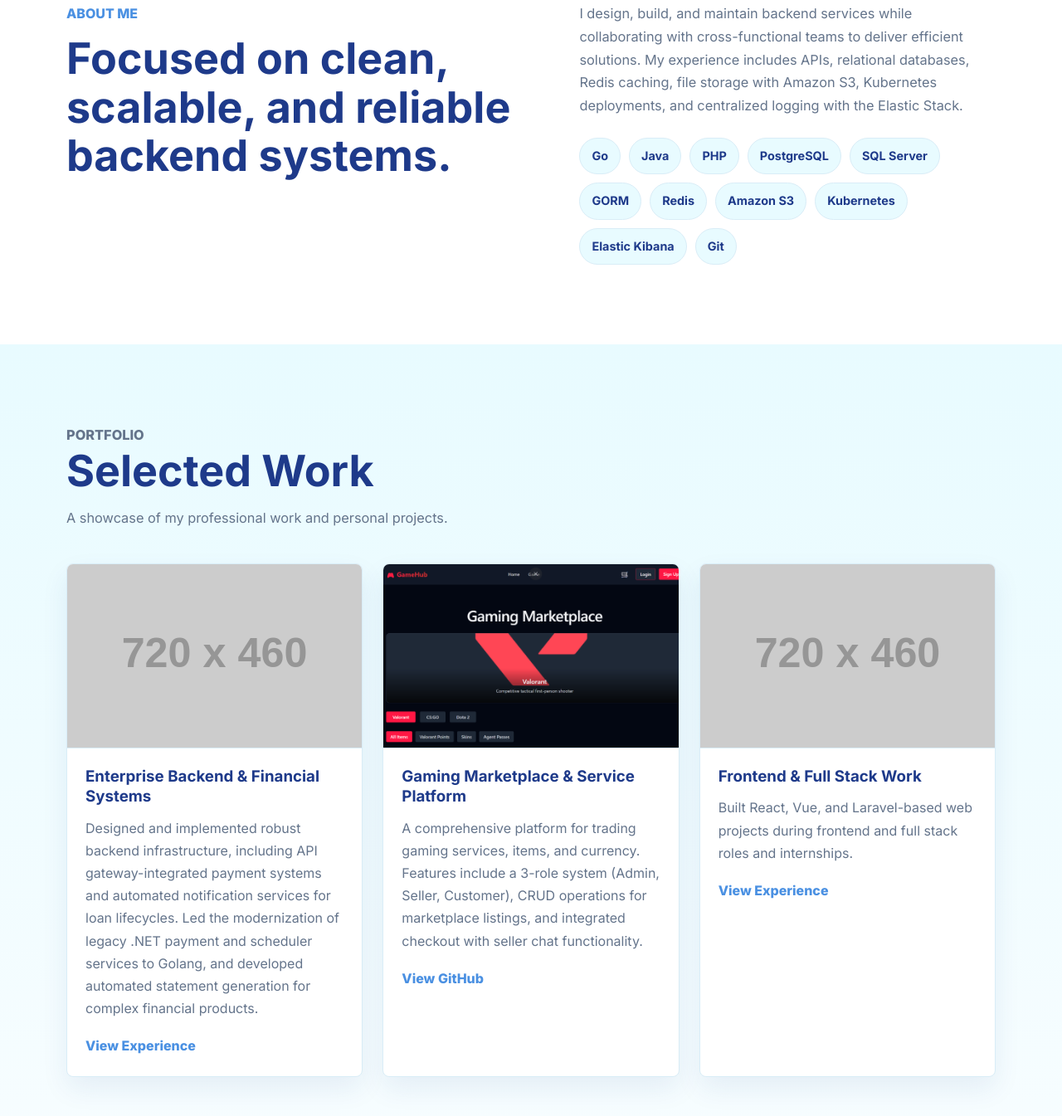
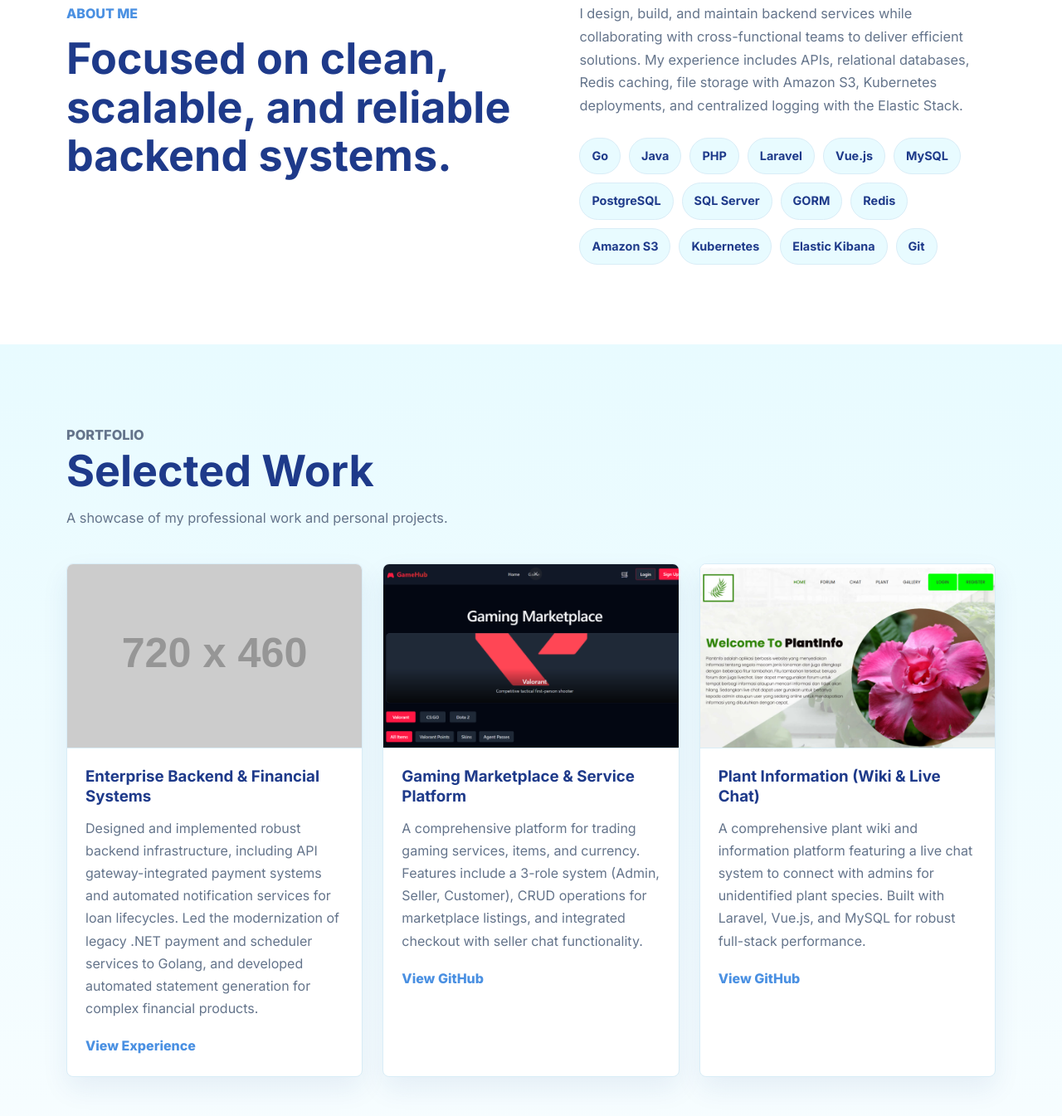
Before and after one commit to michaelh30/michaelhermawan.github.io, a plain HTML site: page index.html in a window 1280 px wide. Shown: the part 915-2260 px from the top of the page at 83% size. Drawn offline with Linux system fonts and the light colour scheme; placeholder pictures from the web are drawn by us.

Commit message:
feat: add final project full stack app laravel vue.js

```diff
--- a/index.html
+++ b/index.html
@@ -83,6 +83,9 @@
             <span>Go</span>
             <span>Java</span>
             <span>PHP</span>
+            <span>Laravel</span>
+            <span>Vue.js</span>
+            <span>MySQL</span>
             <span>PostgreSQL</span>
             <span>SQL Server</span>
             <span>GORM</span>
@@ -131,13 +134,14 @@
           </article>
 
           <article class="project-card">
-            <img src="https://placehold.co/720x460/FFFFFF/4A90E2?text=Web+Development"
-              alt="Web development work highlight" />
+            <img src="assets/finalProject.png" alt="Plant Information Wiki and Live Chat Platform" />
             <div>
-              <h3>Frontend & Full Stack Work</h3>
-              <p>Built React, Vue, and Laravel-based web projects during frontend and full stack roles and internships.
+              <h3>Plant Information (Wiki & Live Chat)</h3>
+              <p>A comprehensive plant wiki and information platform featuring a live chat system to connect with admins
+                for unidentified plant species. Built with Laravel, Vue.js, and MySQL for robust full-stack performance.
               </p>
-              <a href="#experience" aria-label="View Frontend and Full Stack Work experience">View Experience</a>
+              <a href="https://github.com/michaelh30/PlantInfo" target="_blank" rel="noreferrer"
+                aria-label="View Plant Information source code">View GitHub</a>
             </div>
           </article>
         </div>
```
Also changed, not shown: assets/finalProject.png (added).
